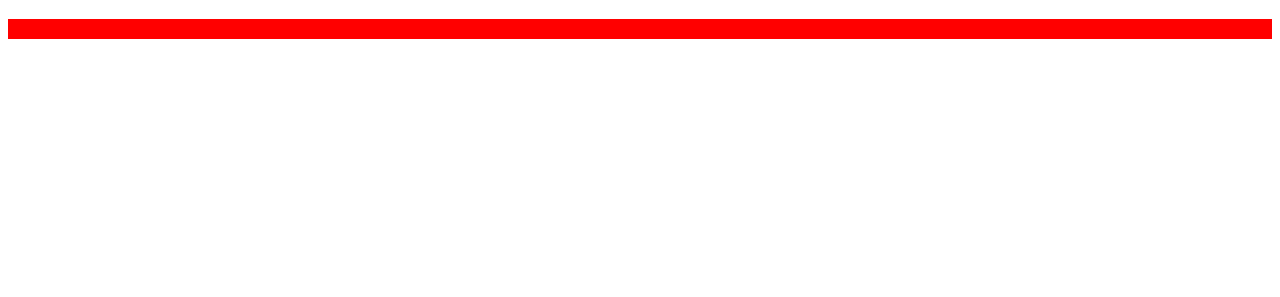
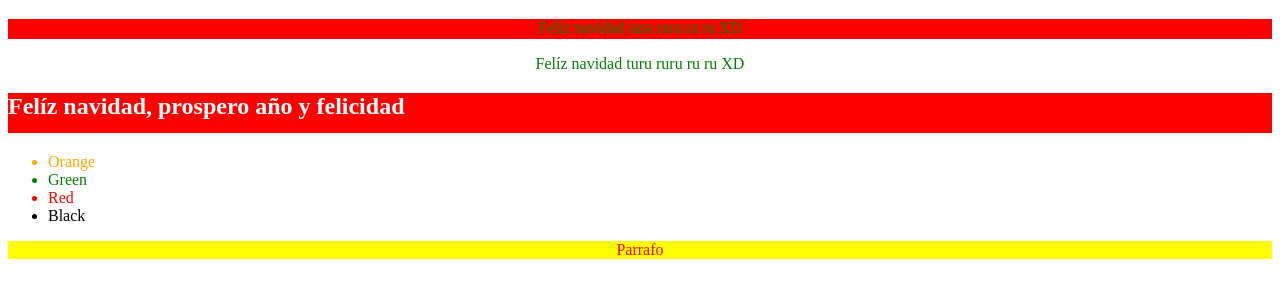
Before and after one commit to EsmeraldaMedrano/CSS, a plain HTML site: page index.html in a window 1280 px wide. Shown: the part 61-358 px from the top of the page. Drawn offline with Linux system fonts and the light colour scheme.

Commit message:
Added a list and modified styles of text elements

```diff
--- a/index.css
+++ b/index.css
@@ -1,9 +1,25 @@
-h1{
+h1, p{
   color: green;
   text-align: center;
 }
 .example{
   background-color: red;
   height: 20px;
-
 }
+h2.example{
+  color: white;
+  height: 40px;
+}
+#colors > p{
+  background-color: yellow;
+  color:red;
+}
+#orange{
+  color: orange;
+}
+#green{
+  color: green;
+}
+#red{
+  color: red
+}
--- a/index.html
+++ b/index.html
@@ -21,6 +21,19 @@
   </style>-->
   <body>
     <h1>Hola Mundo</h1>
-    <p class="example"></p>
+    <p class="example">Felíz navidad tara rara ra ra XD</p>
+    <span>
+      <p>Felíz navidad turu ruru ru ru XD</p>
+      <h2 class="example">Felíz navidad, prospero año y felicidad</h2>
+    </span>
+    <div id="colors">
+      <ul>
+        <li id="orange">Orange</li>
+        <li id="green">Green</li>
+        <li id="red">Red</li>
+        <li>Black</li>
+      </ul>
+      <p>Parrafo</p>
+    </div>
   </body>
 </html>
```
